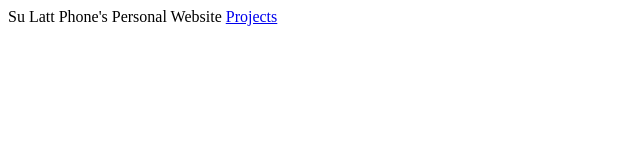
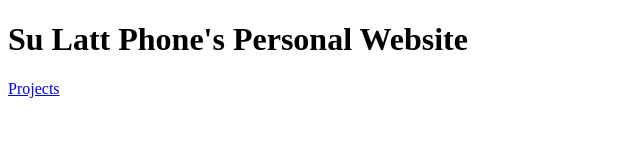
Before and after one commit to sulattphone/sulattphone.github.io, a plain HTML site: page index.html in a window 1280 px wide. Shown: the whole page, without its empty margins (0-640 px from the left). Drawn offline with Linux system fonts and the light colour scheme.

Commit message:
Added mainStyle.css

```diff
--- a/index.html
+++ b/index.html
@@ -6,7 +6,7 @@ Su Latt Phone
 </title>
 </head>
 <body>
-    Su Latt Phone's Personal Website
-    <a href = "projects.html"> Projects</a>
+    <h1 class="pageTitle">Su Latt Phone's Personal Website</h1>
+    <a href = "projects.html">Projects</a>
 </body>
 </html>
--- /dev/null
+++ b/mainStyle.css
@@ -0,0 +1,6 @@
+.pageTitle
+{
+    text-align: center;
+    font-color: yellow;
+    text-shadow: 2em;
+}
```
